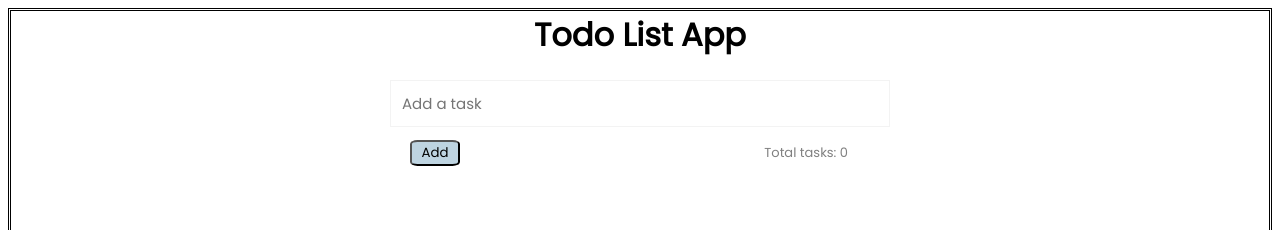
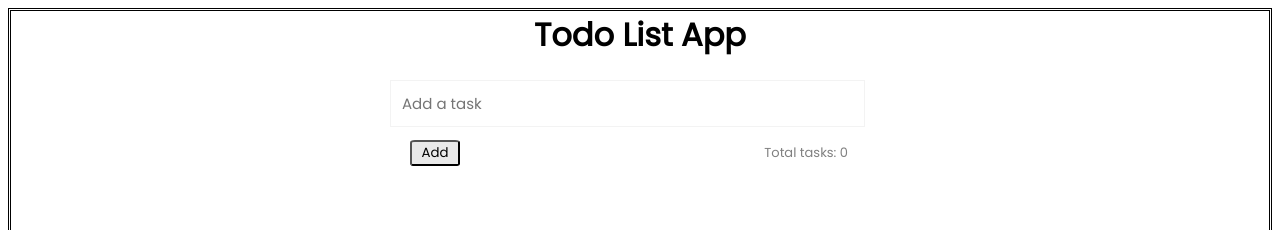
Before and after one commit to enochdavid6699/TODO-List-Front-End-, a plain HTML site: page index.html in a window 1280 px wide. Shown: the top 230 px of the page. Drawn offline with Linux system fonts and the light colour scheme.

Commit message:
CSS on button

```diff
--- a/styles.css
+++ b/styles.css
@@ -83,7 +83,7 @@ h1 {
   text-align: center;
 }
 .add-task {
-  width: 100%;
+  width: 95%;
     outline: none;
     font-size: 15px;
     padding: 11px;
@@ -102,9 +102,10 @@ body {
 }
 
 button {
-  border-radius: 15%;
-  background-color: #bed4e1;
+  border-radius: 10%;
+  background-color: rgb(233, 233, 233);
   width: 50px;
   margin-left: 20px;
   margin-top: 10px;
+  margin-bottom: 5px;
 }
```
